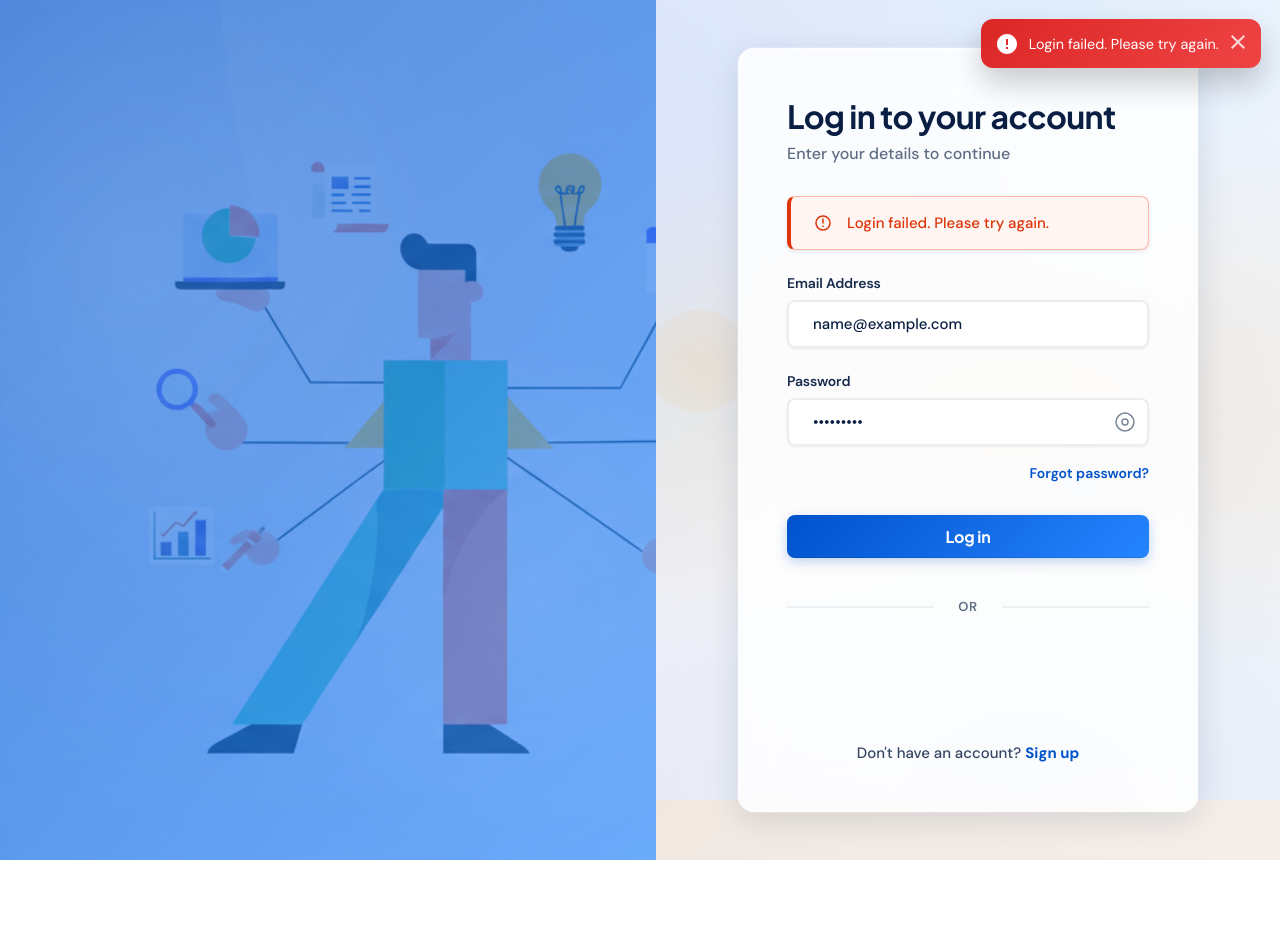
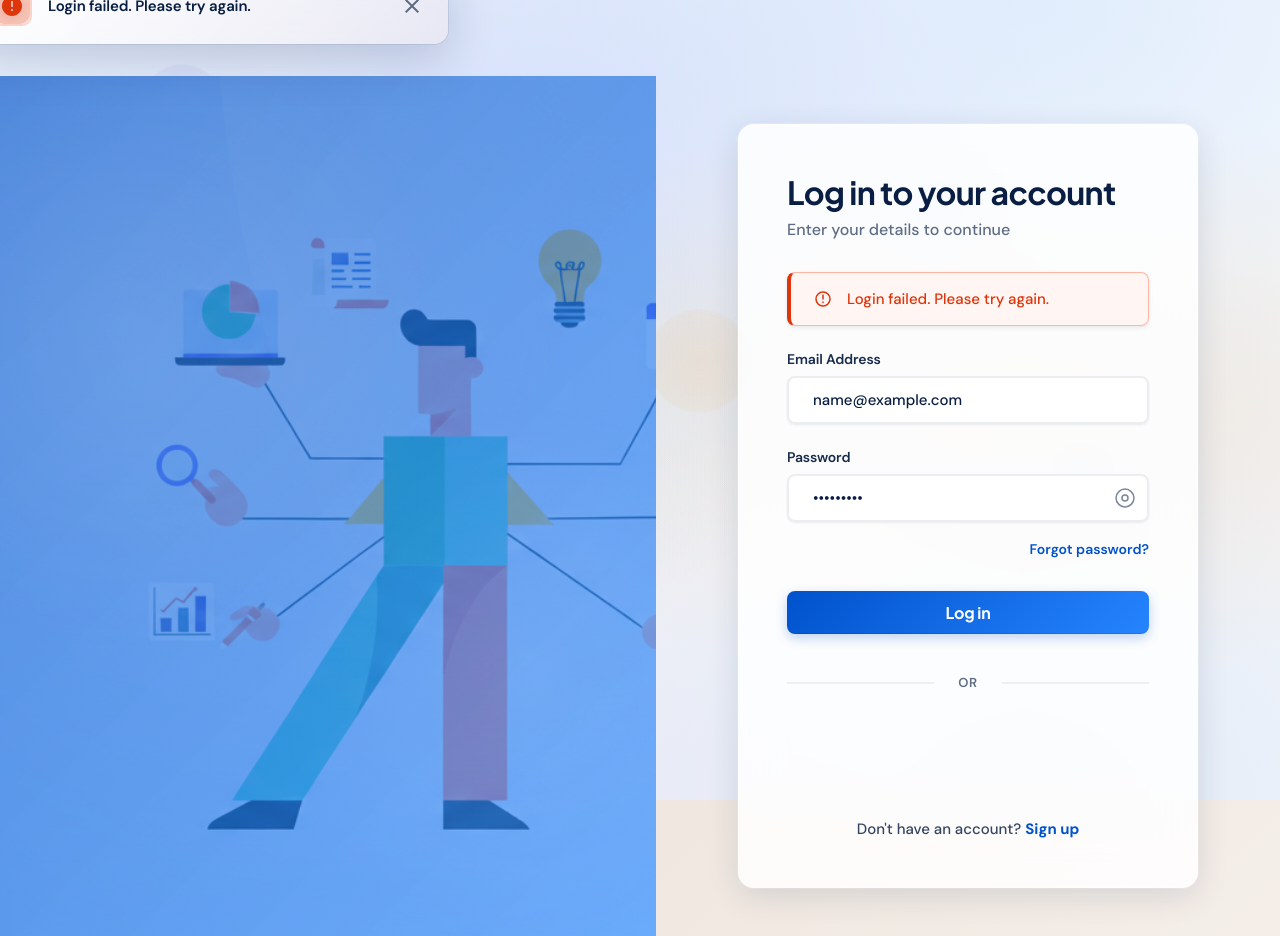
Before and after one commit to Nithish-2809/TeamFlow-frontend, a React (Vite) app: page /login in a window 1280 px wide. Both pictures are taken after typing "name@example.com", "Sample123" into the empty fields and a click on the button "Log in". Before the commit the page ends 860 px from the top, so only its background shows below. Built offline with nearby package versions, Linux system fonts and the light colour scheme; no server answers.

Commit message:
modified toast.css

```diff
--- a/src/styles/Toast.css
+++ b/src/styles/Toast.css
@@ -1,65 +1,322 @@
+/* Import Professional Fonts */
+@import url('https://fonts.googleapis.com/css2?family=Plus+Jakarta+Sans:wght@400;500;600;700;800&family=DM+Sans:wght@400;500;600;700&display=swap');
+
+/* CSS Variables */
+:root {
+  --success: #00875A;
+  --success-light: #36B37E;
+  --success-bg: #E3FCEF;
+  --error: #DE350B;
+  --error-light: #FF5630;
+  --error-bg: #FFEBE6;
+  --warning: #FF991F;
+  --warning-light: #FFAB00;
+  --warning-bg: #FFF4E5;
+  --info: #0065FF;
+  --info-light: #2684FF;
+  --info-bg: #DEEBFF;
+
+  --neutral-900: #091E42;
+  --neutral-800: #172B4D;
+  --neutral-700: #253858;
+  --neutral-600: #344563;
+  --neutral-500: #5E6C84;
+  --neutral-400: #7A869A;
+  --neutral-300: #97A0AF;
+  --neutral-200: #C1C7D0;
+  --neutral-100: #DFE1E6;
+  --neutral-50: #EBECF0;
+  --neutral-25: #F4F5F7;
+  --white: #FFFFFF;
+}
+
 .toast {
   position: fixed;
-  top: 1.2rem;
-  right: 1.2rem;
-  min-width: 280px;
-  max-width: 360px;
+  bottom: 32px;
+  right: 32px;
+  min-width: 360px;
+  max-width: 480px;
+  padding: 18px 20px;
+  background: rgba(255, 255, 255, 0.98);
+  backdrop-filter: blur(24px);
+  -webkit-backdrop-filter: blur(24px);
+  border-radius: 14px;
+  box-shadow:
+    0 16px 48px rgba(9, 30, 66, 0.18),
+    0 0 0 1px rgba(9, 30, 66, 0.08),
+    inset 0 1px 0 rgba(255, 255, 255, 1);
   display: flex;
   align-items: center;
-  gap: 0.75rem;
-  padding: 0.9rem 1rem;
-  border-radius: 12px;
-  color: white;
-  box-shadow: 0 15px 30px rgba(0, 0, 0, 0.2);
-  animation: slideIn 0.4s ease;
-  z-index: 9999;
+  gap: 16px;
+  animation: toastSlideIn 0.35s cubic-bezier(0.34, 1.56, 0.64, 1);
+  z-index: 10000;
+  font-family: 'DM Sans', sans-serif;
+  border-left: 4px solid;
+  position: relative;
+  overflow: hidden;
 }
 
-@keyframes slideIn {
-  from {
+.toast::before {
+  content: '';
+  position: absolute;
+  top: 0;
+  left: 0;
+  right: 0;
+  height: 1px;
+  background: linear-gradient(90deg,
+    transparent 0%,
+    rgba(255, 255, 255, 0.8) 50%,
+    transparent 100%);
+}
+
+@keyframes toastSlideIn {
+  0% {
     opacity: 0;
-    transform: translateX(100%);
+    transform: translateX(120%) scale(0.9);
   }
-  to {
+  60% {
     opacity: 1;
-    transform: translateX(0);
+    transform: translateX(-8px) scale(1.02);
+  }
+  100% {
+    opacity: 1;
+    transform: translateX(0) scale(1);
   }
 }
 
-.toast-success {
-  background: linear-gradient(135deg, #16a34a, #22c55e);
+.toast-icon {
+  width: 40px;
+  height: 40px;
+  display: flex;
+  align-items: center;
+  justify-content: center;
+  flex-shrink: 0;
+  border-radius: 10px;
+  position: relative;
+  transition: all 0.2s cubic-bezier(0.4, 0, 0.2, 1);
 }
 
-.toast-error {
-  background: linear-gradient(135deg, #dc2626, #ef4444);
+.toast-icon::after {
+  content: '';
+  position: absolute;
+  inset: 0;
+  border-radius: 10px;
+  opacity: 0.15;
+  transition: opacity 0.2s cubic-bezier(0.4, 0, 0.2, 1);
 }
 
-.toast-warning {
-  background: linear-gradient(135deg, #d97706, #f59e0b);
+.toast:hover .toast-icon::after {
+  opacity: 0.25;
 }
 
-.toast-info {
-  background: linear-gradient(135deg, #2563eb, #3b82f6);
-}
-
-.toast-icon {
-  display: flex;
-  align-items: center;
+.toast-icon svg {
+  position: relative;
+  z-index: 1;
+  filter: drop-shadow(0 2px 4px rgba(0, 0, 0, 0.08));
 }
 
 .toast-message {
   flex: 1;
-  font-size: 0.9rem;
+  font-size: 0.9375rem;
+  font-weight: 600;
+  line-height: 1.5;
+  color: var(--neutral-900);
+  letter-spacing: -0.01em;
 }
 
 .toast-close {
-  background: none;
+  width: 32px;
+  height: 32px;
+  background: transparent;
   border: none;
+  border-radius: 8px;
   cursor: pointer;
-  color: white;
-  opacity: 0.8;
+  display: flex;
+  align-items: center;
+  justify-content: center;
+  color: var(--neutral-500);
+  transition: all 0.2s cubic-bezier(0.4, 0, 0.2, 1);
+  flex-shrink: 0;
 }
 
 .toast-close:hover {
-  opacity: 1;
+  background: rgba(9, 30, 66, 0.08);
+  color: var(--neutral-800);
+  transform: rotate(90deg);
 }
+
+.toast-close:active {
+  transform: rotate(90deg) scale(0.92);
+}
+
+/* Success Toast */
+.toast-success {
+  border-left-color: var(--success);
+  background: linear-gradient(135deg,
+    rgba(255, 255, 255, 0.98) 0%,
+    rgba(227, 252, 239, 0.3) 100%);
+}
+
+.toast-success .toast-icon {
+  color: var(--success);
+  background: linear-gradient(135deg,
+    var(--success-bg) 0%,
+    rgba(227, 252, 239, 0.6) 100%);
+  border: 2px solid rgba(0, 135, 90, 0.15);
+}
+
+.toast-success .toast-icon::after {
+  background: var(--success);
+}
+
+/* Error Toast */
+.toast-error {
+  border-left-color: var(--error);
+  background: linear-gradient(135deg,
+    rgba(255, 255, 255, 0.98) 0%,
+    rgba(255, 235, 230, 0.3) 100%);
+}
+
+.toast-error .toast-icon {
+  color: var(--error);
+  background: linear-gradient(135deg,
+    var(--error-bg) 0%,
+    rgba(255, 235, 230, 0.6) 100%);
+  border: 2px solid rgba(222, 53, 11, 0.15);
+}
+
+.toast-error .toast-icon::after {
+  background: var(--error);
+}
+
+/* Warning Toast */
+.toast-warning {
+  border-left-color: var(--warning);
+  background: linear-gradient(135deg,
+    rgba(255, 255, 255, 0.98) 0%,
+    rgba(255, 244, 229, 0.3) 100%);
+}
+
+.toast-warning .toast-icon {
+  color: var(--warning);
+  background: linear-gradient(135deg,
+    var(--warning-bg) 0%,
+    rgba(255, 244, 229, 0.6) 100%);
+  border: 2px solid rgba(255, 153, 31, 0.15);
+}
+
+.toast-warning .toast-icon::after {
+  background: var(--warning);
+}
+
+/* Info Toast */
+.toast-info {
+  border-left-color: var(--info);
+  background: linear-gradient(135deg,
+    rgba(255, 255, 255, 0.98) 0%,
+    rgba(222, 235, 255, 0.3) 100%);
+}
+
+.toast-info .toast-icon {
+  color: var(--info);
+  background: linear-gradient(135deg,
+    var(--info-bg) 0%,
+    rgba(222, 235, 255, 0.6) 100%);
+  border: 2px solid rgba(0, 101, 255, 0.15);
+}
+
+.toast-info .toast-icon::after {
+  background: var(--info);
+}
+
+/* Responsive */
+@media (max-width: 768px) {
+  .toast {
+    bottom: 24px;
+    right: 24px;
+    left: 24px;
+    min-width: auto;
+    max-width: none;
+  }
+}
+
+@media (max-width: 480px) {
+  .toast {
+    bottom: 20px;
+    right: 20px;
+    left: 20px;
+    padding: 16px 18px;
+    gap: 14px;
+  }
+
+  .toast-icon {
+    width: 36px;
+    height: 36px;
+  }
+
+  .toast-icon svg {
+    width: 18px;
+    height: 18px;
+  }
+
+  .toast-message {
+    font-size: 0.875rem;
+  }
+
+  .toast-close {
+    width: 28px;
+    height: 28px;
+  }
+
+  .toast-close svg {
+    width: 12px;
+    height: 12px;
+  }
+}
+
+/* Accessibility */
+@media (prefers-reduced-motion: reduce) {
+  .toast,
+  .toast-icon,
+  .toast-close {
+    animation: none !important;
+    transition: none !important;
+  }
+
+  @keyframes toastSlideIn {
+    from, to {
+      opacity: 1;
+      transform: translateX(0) scale(1);
+    }
+  }
+}
+
+/* Focus states */
+.toast-close:focus-visible {
+  outline: 2px solid var(--info);
+  outline-offset: 2px;
+}
+
+/* Dark mode support (optional) */
+@media (prefers-color-scheme: dark) {
+  .toast {
+    background: rgba(23, 43, 77, 0.95);
+    box-shadow:
+      0 16px 48px rgba(0, 0, 0, 0.4),
+      0 0 0 1px rgba(255, 255, 255, 0.1),
+      inset 0 1px 0 rgba(255, 255, 255, 0.05);
+  }
+
+  .toast-message {
+    color: var(--white);
+  }
+
+  .toast-close {
+    color: var(--neutral-300);
+  }
+
+  .toast-close:hover {
+    background: rgba(255, 255, 255, 0.1);
+    color: var(--white);
+  }
+}
```
